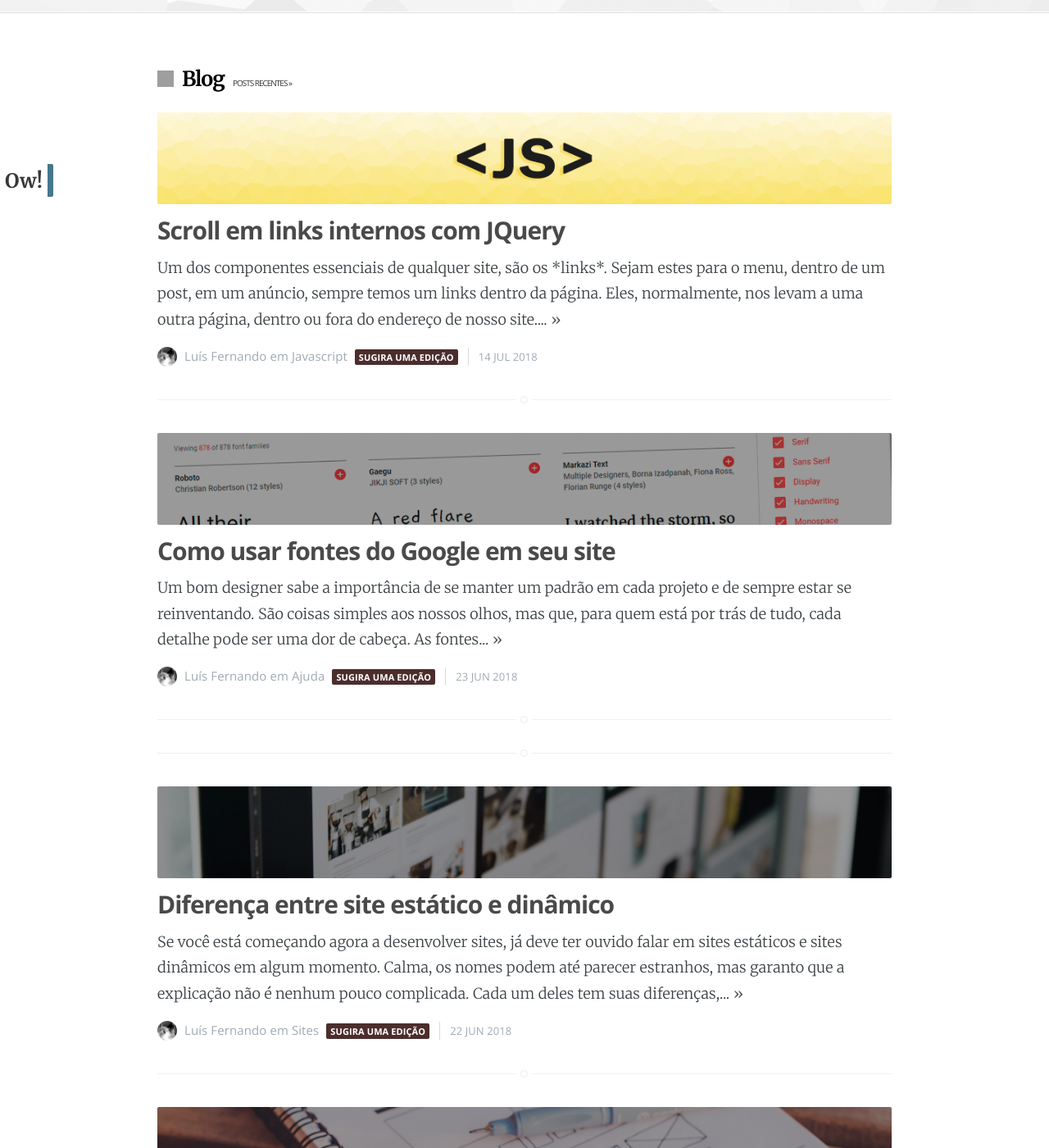
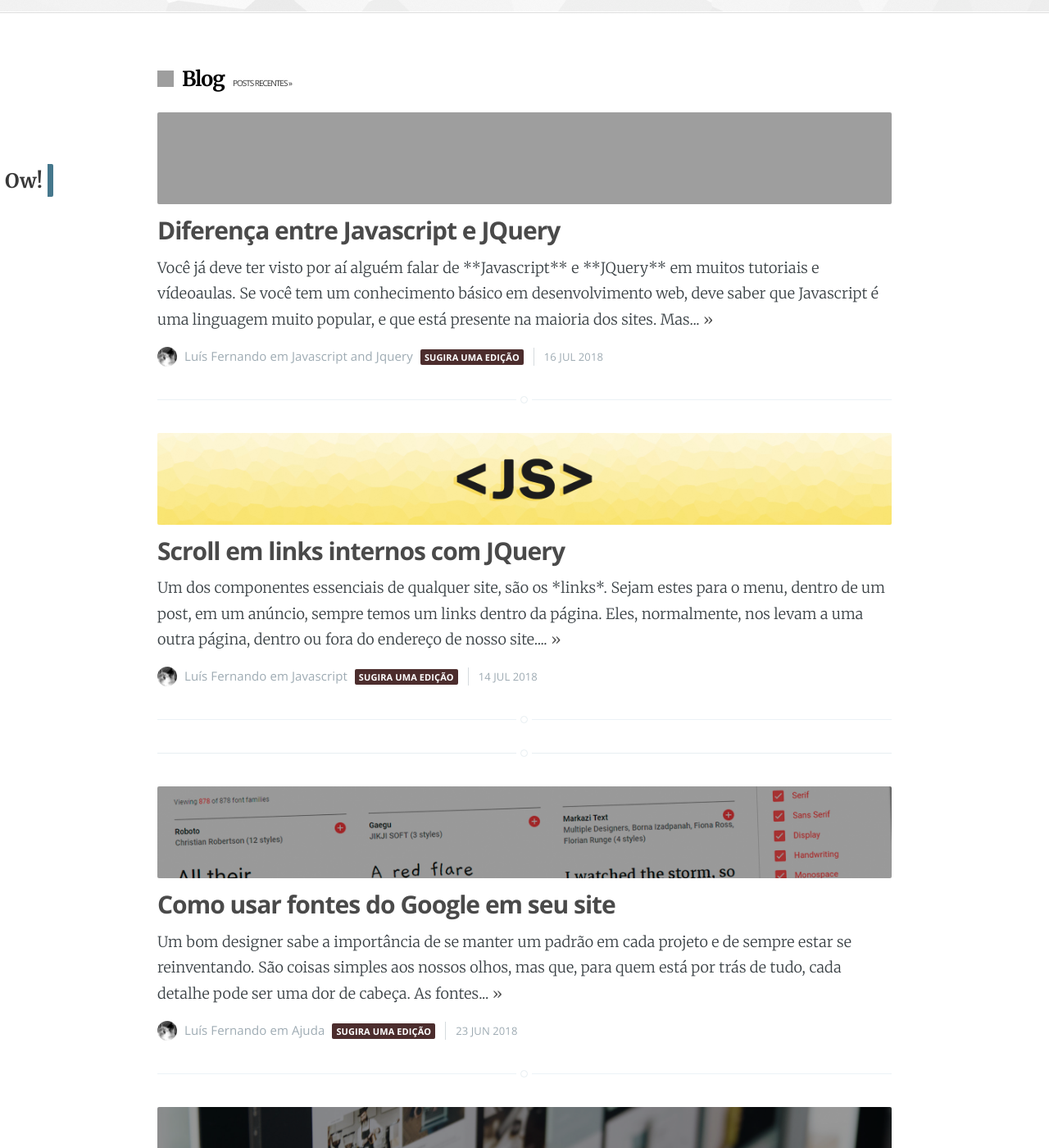
Before and after one commit to EnVolte/envolte.github.io, a Jekyll site: the page built from index.html, in a window 1280 px wide and 1400 px high, scrolled down 1627 px. Shown: the whole window at 82% size. Built offline with Jekyll 4.4.1, drawn with Linux system fonts in a browser that asks for light colours; the list of posts is cut into pages by our own code; a file with an impossible date is left out; some of the changed text lies outside the part shown; grey boxes are pictures that could not be loaded.

Commit message:
Update 2018-07-16-diferenca-javascript-jquery.md

```diff
--- a/_posts/2018-07-16-diferenca-javascript-jquery.md
+++ b/_posts/2018-07-16-diferenca-javascript-jquery.md
@@ -1,9 +1,9 @@
 ---
 layout: post
 title:  "Diferença entre Javascript e JQuery"
-capa: "https://envolte.github.io/arquivos/fotos/javascript.png"
-capaindex: "https://envolte.github.io/arquivos/fotos/index/javascript.png"
-date:   2018-07-00 16:20:00
+capa: "https://envolte.github.io/arquivos/fotos/jsjquery.png"
+capaindex: "https://envolte.github.io/arquivos/fotos/index/jsjquery.png"
+date:   2018-07-16 16:20:00
 categories: Javascript Jquery
 ---
 
```
